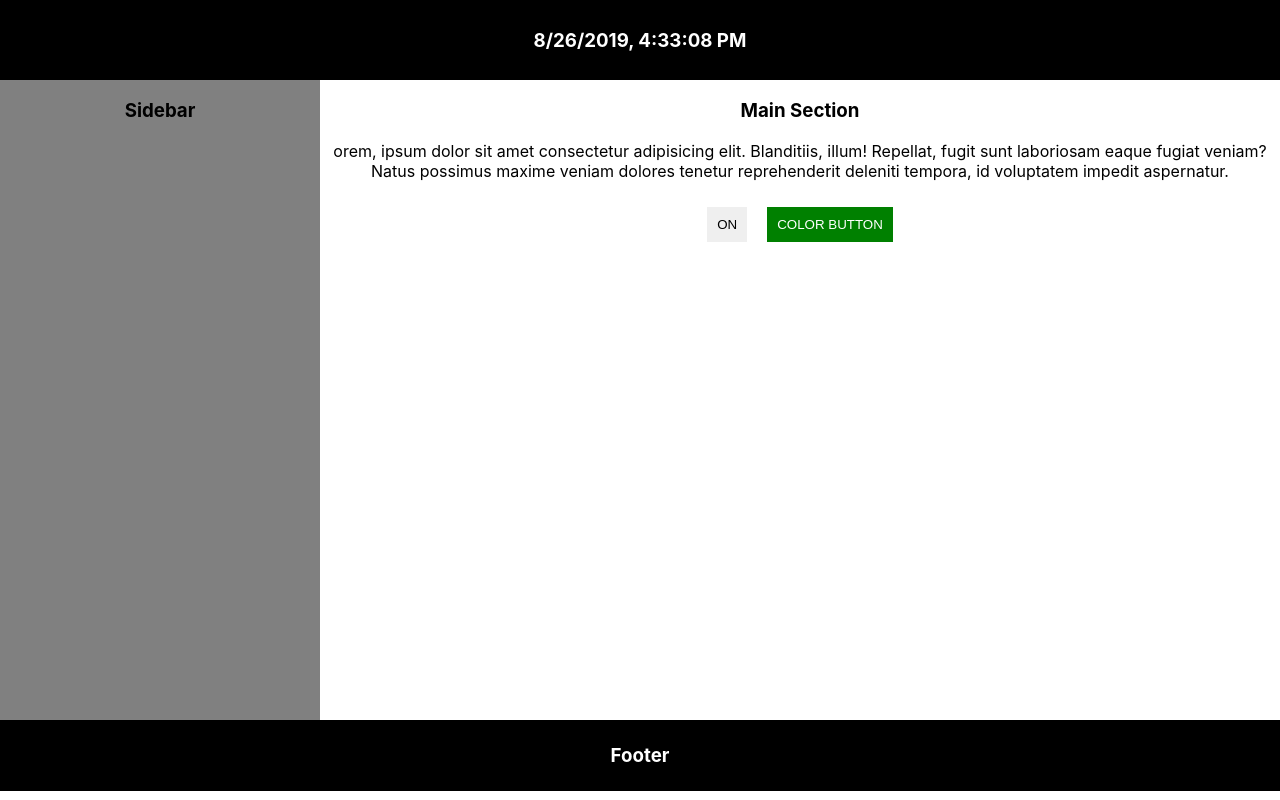
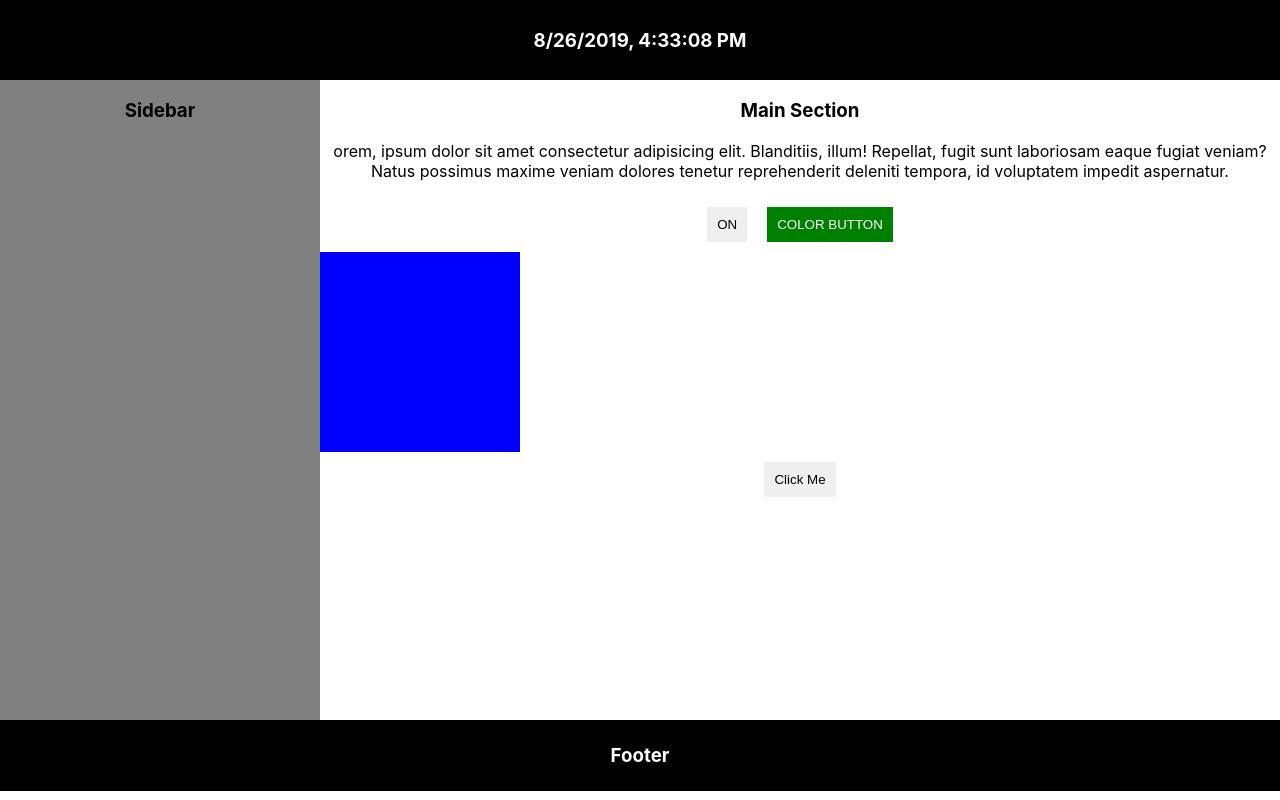
Before and after one commit to cleave3/React-test-work, a React (Create React App) app: page / in a window 1280 px wide. Built offline with nearby package versions, Linux system fonts and the light colour scheme.

Commit message:
Add color box

```diff
--- a/package.json
+++ b/package.json
@@ -5,6 +5,7 @@
   "dependencies": {
     "react": "^16.9.0",
     "react-dom": "^16.9.0",
+    "react-router-dom": "^5.0.1",
     "react-scripts": "3.1.1"
   },
   "scripts": {
--- a/src/App.js
+++ b/src/App.js
@@ -1,4 +1,5 @@
 import React, { Component } from "react";
+import { BrowserRouter, Route } from "react-router-dom";
 import "./App.css";
 import Navbar from "./components/layout/Navbar";
 import Sidebar from "./components/layout/Sidebar";
@@ -23,6 +24,7 @@ class App extends Component {
   render() {
     const { content, time } = this.state;
     return (
+      <BrowserRouter>
         <React.Fragment>
           <Navbar time={time} />
           <div className="main-section">
@@ -31,6 +33,7 @@ class App extends Component {
           </div>
           <Footer />
         </React.Fragment>
+      </BrowserRouter>
     );
   }
 }
--- /dev/null
+++ b/src/components/layout/BoxPage.jsx
@@ -0,0 +1,30 @@
+import React, { Component } from "react";
+
+class BoxPage extends Component {
+  state = {
+    display: "block"
+  };
+  handleClick = () => {
+    let display;
+    display = this.state.display === "block" ? "none" : "block";
+    this.setState({ display: display });
+  };
+
+  render() {
+    return (
+      <div>
+        <div
+          style={{
+            display: this.state.display,
+            width: "200px",
+            height: "200px",
+            backgroundColor: "blue"
+          }}
+          className="box"></div>
+        <button onClick={this.handleClick}>Click Me</button>
+      </div>
+    );
+  }
+}
+
+export default BoxPage;
--- a/src/components/layout/Main.jsx
+++ b/src/components/layout/Main.jsx
@@ -1,5 +1,6 @@
 import React from "react";
 import Button from "../Button";
+import BoxPage from "./BoxPage";
 
 const Main = ({ content, time }) => {
   return (
@@ -7,6 +8,7 @@ const Main = ({ content, time }) => {
       <h3>Main Section</h3>
       <p>{content.text}</p>
       <Button />
+      <BoxPage />
     </div>
   );
 };
--- a/src/index.css
+++ b/src/index.css
@@ -59,3 +59,7 @@ button {
 .color-button:hover {
   background-color: blue;
 }
+
+.box-page {
+  cursor: pointer;
+}
```
Also changed, not shown: 1 other file (tests, documents, lock files or other folders). Lines whose indentation alone changed are shown as unchanged.
